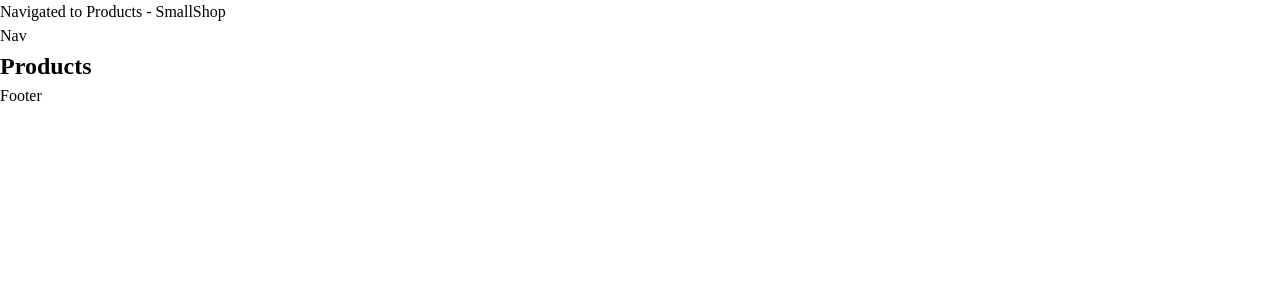
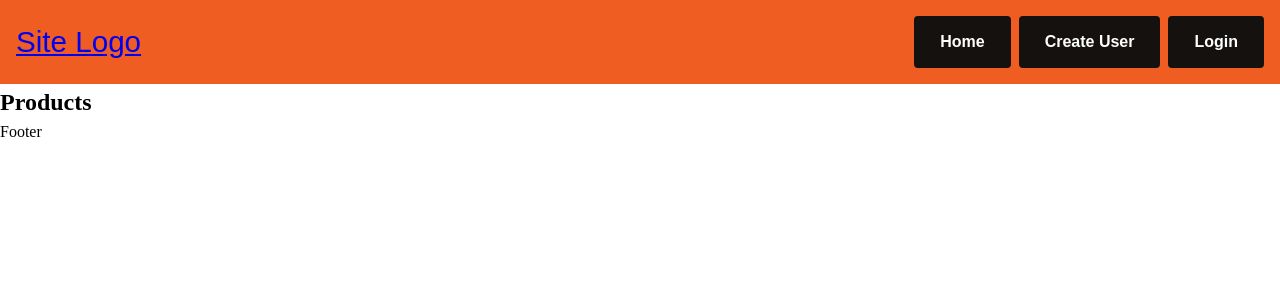
Before and after one commit to lavak00731/smallshop, a React (Vite) app in the folder client/: page / in a window 1280 px wide. Shown: the top 300 px of the page. Built offline with nearby package versions, Linux system fonts and the light colour scheme; no server answers.

Commit message:
Navigation component, plus auth adjustment

```diff
--- a/client/src/components/html-elements/Nav.tsx
+++ b/client/src/components/html-elements/Nav.tsx
@@ -1,5 +1,146 @@
+import { useId } from "react";
+import { colorPalette } from "../../styles/colorPalette";
+import {media } from "../../styles/breakpoints";
+import { fontStack } from "../../styles/fontStack";
+import styled from "styled-components";
+import { Link } from "react-router-dom";
+import { useSelector } from "react-redux";
+import type { RootState } from "../../store";
+
+
+const HeaderNav = styled.header`
+  width: 100%;
+  color: ${colorPalette.black};
+  background: ${colorPalette.orange};
+  font-family: ${fontStack.titles};
+  font-size: 1.85rem;
+  line-height: 1;
+`
+
+const HeaderInner = styled.div`
+  max-width: 1440px;
+  width: 100%;
+  margin: 0 auto;
+  padding:1rem;
+  position: relative;
+  display: flex;
+  flex-direction: row;
+  align-items: center;
+  justify-content: space-between;
+`
+
+const NavContainer = styled.nav`
+  font-size: 1rem;
+  position: absolute;
+  top: 62px;
+  left: 0;
+  width: 100%;
+  opacity: 0;
+  transition: opacity 0.5s ease-out;
+  transition-behavior: allow-discrete;
+  ${media.md} {
+    position: static;
+    width: auto;
+  }
+`
+const NavList = styled.ul`
+  list-style: none;
+  display: flex;
+  flex-direction: column;
+  gap: 0.5rem;
+  background: ${colorPalette.orange};
+  width: 100%;
+  padding: 1rem;
+  ${media.md} {
+    flex-direction: row;
+    padding:0;
+  }
+`
+const StyledLink = styled(Link)`
+  color: ${colorPalette.white};
+  background: ${colorPalette.black};
+  padding: 1rem 1.5rem;
+  display: block;
+  font-weight: 700;
+  text-decoration: none;
+  max-width: 10rem;
+  margin: 0 auto;
+  text-align: center;
+  border-radius: 0.25rem;
+  border: 2px solid transparent;
+  &:hover,
+  &:focus-visible {
+    color: ${colorPalette.black};
+    background: ${colorPalette.white};
+    border-color: ${colorPalette.black};
+  }
+`
+const ShowHideBtn = styled.button`
+  color: ${colorPalette.white};
+  background: ${colorPalette.black};
+  font-size: 1rem;
+  padding: 0.5rem 1rem;
+  border: 0;
+  border-radius: 0.25rem;
+ ${media.md} {
+    display: none;
+    &[aria-expanded="false"] + nav {
+      display: flex!important;
+      opacity: 1;
+    }
+  }
+  &[aria-expanded="false"] + nav {
+    display: none;
+  }
+  &[aria-expanded="true"] + nav {
+    opacity: 1;
+  }
+
+`
+
 export const Nav = () => {
+  const idAttr = useId();
+  const auth = useSelector((state:RootState) => state.auth);
+  const handleClick = (e: React.MouseEvent<HTMLButtonElement>) => {
+    const btn = e.currentTarget;
+    const expanded = btn.getAttribute('aria-expanded') === 'true' || false;
+    btn.setAttribute('aria-expanded', (!expanded).toString());
+  }
   return (
-    <div>Nav</div>
+    <HeaderNav>
+      <HeaderInner>
+        <Link to={'/'}>Site Logo</Link>
+        <ShowHideBtn type="button" aria-expanded='false' aria-controls={idAttr+'_nav'} onClick={handleClick}>Menu</ShowHideBtn>
+        <NavContainer id={idAttr+'_nav'}>
+         { (auth.isLogged)
+          ? (
+            <NavList>
+              <li>
+                <StyledLink to={'/'}>Home</StyledLink>
+              </li>
+              <li>
+                <StyledLink to={'/user'}>User</StyledLink>
+              </li>
+              <li>
+                <StyledLink to={'/favourites'}>Favourites</StyledLink>
+              </li>
+          </NavList>
+          )
+          :(
+            <NavList>
+              <li>
+                <StyledLink to={'/'}>Home</StyledLink>
+              </li>
+              <li>
+                <StyledLink to={'/create-user'}>Create User</StyledLink>
+              </li>
+              <li>
+                <StyledLink to={'/login'}>Login</StyledLink>
+              </li>
+            </NavList>
+          ) }
+        </NavContainer>
+      </HeaderInner>
+    </HeaderNav>
   )
 }
--- a/client/src/index.css
+++ b/client/src/index.css
@@ -52,3 +52,15 @@ h1, h2, h3, h4, h5, h6 {
 #root, #__next {
   isolation: isolate;
 }
+/* Helper Classes */
+.sr-only {
+  position: absolute;
+  width: 1px;
+  height: 1px;
+  padding: 0;
+  margin: -1px;
+  overflow: hidden;
+  clip: rect(0, 0, 0, 0);
+  white-space: nowrap;
+  border-width: 0;
+}
--- a/client/src/routes/RouterComp.tsx
+++ b/client/src/routes/RouterComp.tsx
@@ -10,30 +10,34 @@ import { Checkout } from '../views/Private/Checkout'
 import { Favourites } from '../views/Private/Favourites'
 import { User } from '../views/Private/User'
 
+
 export const RouterComp = () => {
   const location = useLocation();
   const [announcement, setAnnouncement] = useState('');
 
-
    const tokenVerification = async () => {
     const token = localStorage.getItem('user');
-    console.log('token', token);
-    const tokenVerified = await service("http://localhost:7575/api/auth/verify",{
+    const tokenVerified = await service("http://localhost:7575/api/auth/verify", {
       method: 'POST',
       headers: {
         'Content-Type': 'application/json',
         'Access-Control-Allow-Origin': '*'
       },
       body: JSON.stringify({ token })
-    })
-    console.log('tokenVerified', tokenVerified);
-    setisTokenVerified(tokenVerified.valid)
+    });
+    if (tokenVerified && tokenVerified.valid) {
+      setisTokenVerified(tokenVerified.valid);
+    } else {
+      setisTokenVerified(false);
+    }
   }
 
   const [isTokenVerified, setisTokenVerified] = useState(false);
 
    useEffect(() => {
-    tokenVerification()
+    if(location.pathname !== '/login') {
+      tokenVerification()
+    }
   }, [location])
   useEffect(() => {
     const pageTitle = document.title; // Or extract from route data
--- a/client/src/styles/breakpoints.ts
+++ b/client/src/styles/breakpoints.ts
@@ -20,5 +20,4 @@ export const media = {
   lg: `@media (min-width: ${breakpoints.lg}px)`,
   xl: `@media (min-width: ${breakpoints.xl}px)`,
   xxl: `@media (min-width: ${breakpoints.xxl}px)`
-
 };
--- a/client/src/views/Private/Auth.tsx
+++ b/client/src/views/Private/Auth.tsx
@@ -2,9 +2,7 @@ import { Navigate, Outlet, useLocation } from "react-router-dom";
 
 
 export const Auth = ({isTokenVerified}:{isTokenVerified: boolean}) => {
-  console.log("Auth component rendered");
   const location = useLocation();
-  console.log('istoken', isTokenVerified)
    if(isTokenVerified) {
      return <Outlet />;
     }
--- a/client/src/views/Public/Login.tsx
+++ b/client/src/views/Public/Login.tsx
@@ -1,4 +1,4 @@
-import { useEffect, useState } from "react"
+import { useState } from "react"
 import styled from "styled-components"
 import { InputandLabel } from "../../components/form-components/InputandLabel"
 import { fontStack } from "../../styles/fontStack"
@@ -55,7 +55,6 @@ export const Login = () => {
   const [loginData, setLoginData] = useState({username:null, password:null});
   const [hasErrorAtLogin, sethasErrorAtLogin] = useState(false)
   const dispatch = useDispatch();
-  //const isLogged = useSelector(store => store.auth.isLogged);
 
   const navigate = useNavigate();
   const location = useLocation();
@@ -80,7 +79,7 @@ export const Login = () => {
     if (user) {
       const from = location.state?.from?.pathname || '/user'; // Default to /user-dashboard
       localStorage.setItem('user', user);
-      dispatch(login(true));
+      dispatch(login({isLogged: true, userName: loginData.username }));
       sethasErrorAtLogin(false);
       navigate(from, { replace: true });
     } else {
```
Also changed, not shown: 1 other file (tests, documents, lock files or other folders).
